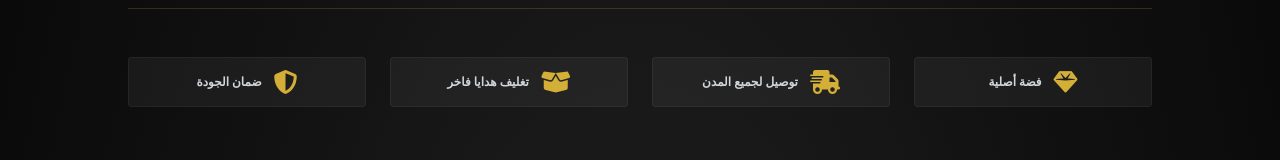
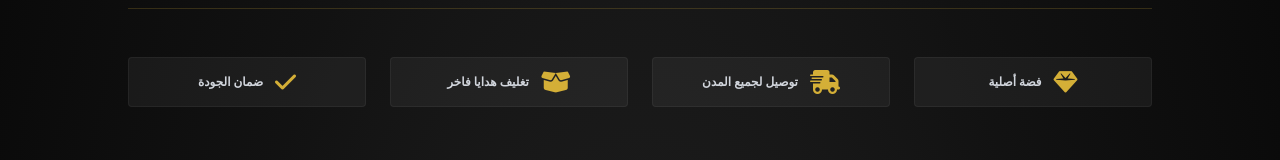
Before and after one commit to oussamael359-svg/bijouterie-925, a React (Vite) app: page / in a window 1280 px wide. Shown: the part 771-931 px from the top of the page. Built offline with nearby package versions, Linux system fonts and the light colour scheme; the HTML template or start-up script is replaced by a standard one.

Commit message:
تعديل المكونات وإضافة أقسام جديدة

```diff
--- a/src/components/Footer.jsx
+++ b/src/components/Footer.jsx
@@ -46,7 +46,7 @@ export default function Footer({ currentLang }) {
     </li>
   </ul>
 </div>        {/* العمود الثالث: الشحن والخدمات */}
-        <div className="space-y-3">
+                  <div className="space-y-3">
           <h3 className="text-sm font-serif font-bold text-white uppercase tracking-wider">
             {isRtl ? 'خدمة العملاء' : 'Customer Care'}
           </h3>
@@ -56,8 +56,8 @@ export default function Footer({ currentLang }) {
               <span>{isRtl ? 'توصيل سريع لجميع المدن المغربية' : 'Express Delivery Across Morocco'}</span>
             </li>
             <li className="flex items-center gap-2">
-              <i className="fa-solid fa-hand-holding-dollar text-[#D4AF37]"></i>
-              <span>{isRtl ? 'الدفع نقداً عند الاستلام' : 'Cash On Delivery Available'}</span>
+              <i className="fa-solid fa-building-columns text-[#D4AF37]"></i>
+              <span>{isRtl ? 'الدفع عبر التحويل البنكي' : 'Bank Transfer Payment'}</span>
             </li>
             <li className="flex items-center gap-2">
               <i className="fa-solid fa-rotate-left text-[#D4AF37]"></i>
--- a/src/components/Hero.jsx
+++ b/src/components/Hero.jsx
@@ -59,7 +59,7 @@ export default function Hero({ currentLang }) {
         </div>
 
         <div className="flex flex-col md:flex-row items-center justify-center gap-3 p-3 bg-white/5 rounded-sm border border-white/5">
-          <i className="fa-solid fa-shield-halved text-[#D4AF37] text-2xl"></i>
+         <i className="fa-solid fa-check text-[#D4AF37] text-2xl"></i>
           <span className="font-semibold text-center md:text-start">{currentLang === 'ar' ? 'ضمان الجودة' : 'Lifetime Guarantee'}</span>
         </div>
       </div>
```
